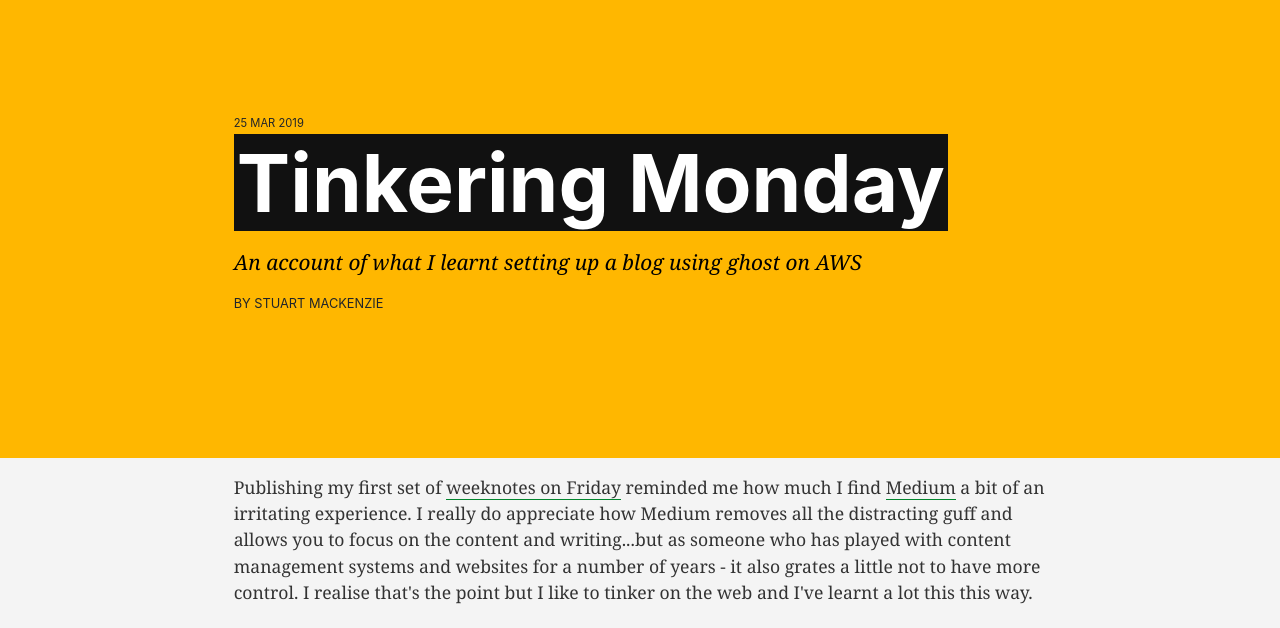
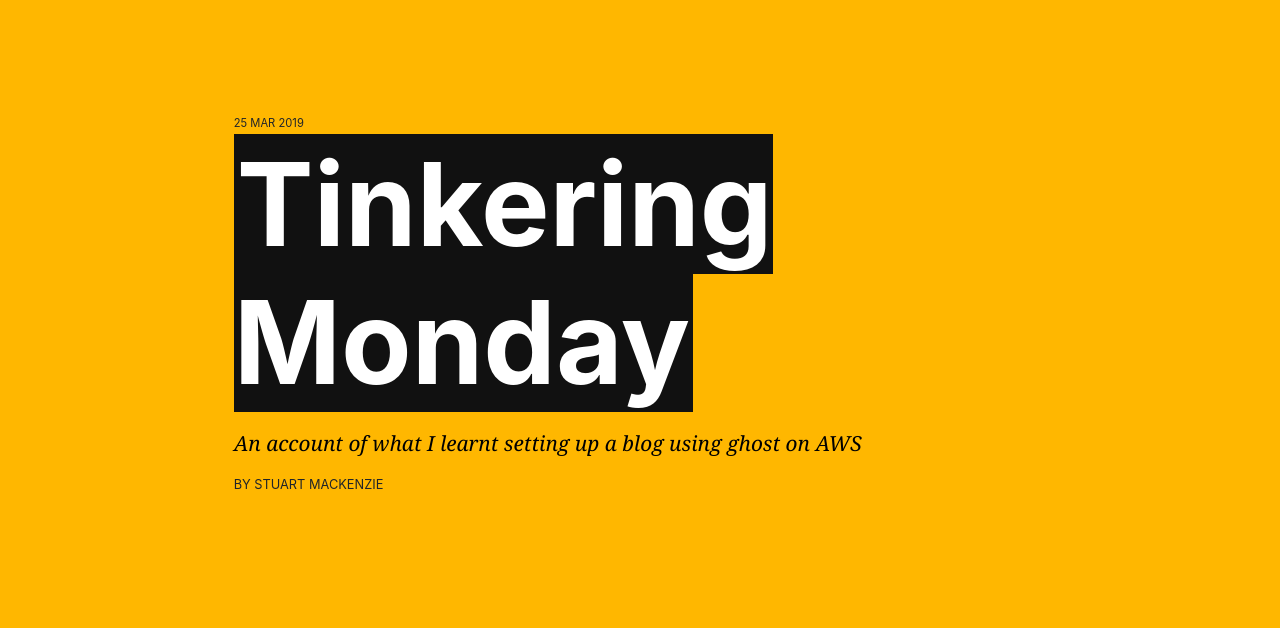
Before and after one commit to d1sc0/behuman, a Gatsby site: page /blog/tinkering-monday in a window 1280 px wide. Shown: the part 96-724 px from the top of the page. Built offline with nearby package versions, Linux system fonts and the light colour scheme; Gatsby itself is replaced by a stand-in of ours; grey boxes are pictures that could not be loaded.

Commit message:
updaing text sizing

```diff
--- a/gatsby-config.js
+++ b/gatsby-config.js
@@ -34,7 +34,7 @@ module.exports = {
           {
             resolve: `gatsby-remark-images`,
             options: {
-              maxWidth: 640,
+              maxWidth: 800,
               linkImagesToOriginal: false,
             },
           },
--- a/src/components/styles.css
+++ b/src/components/styles.css
@@ -118,9 +118,8 @@ a:hover {
   color: white;
   padding-left: 0.2rem;
   padding-right: 0.2rem;
-  font-size: 5rem;
+  font-size: 9vw;
   font-weight: bold;
-  overflow-wrap: break-word;
 }
 
 .post-byline {
```
